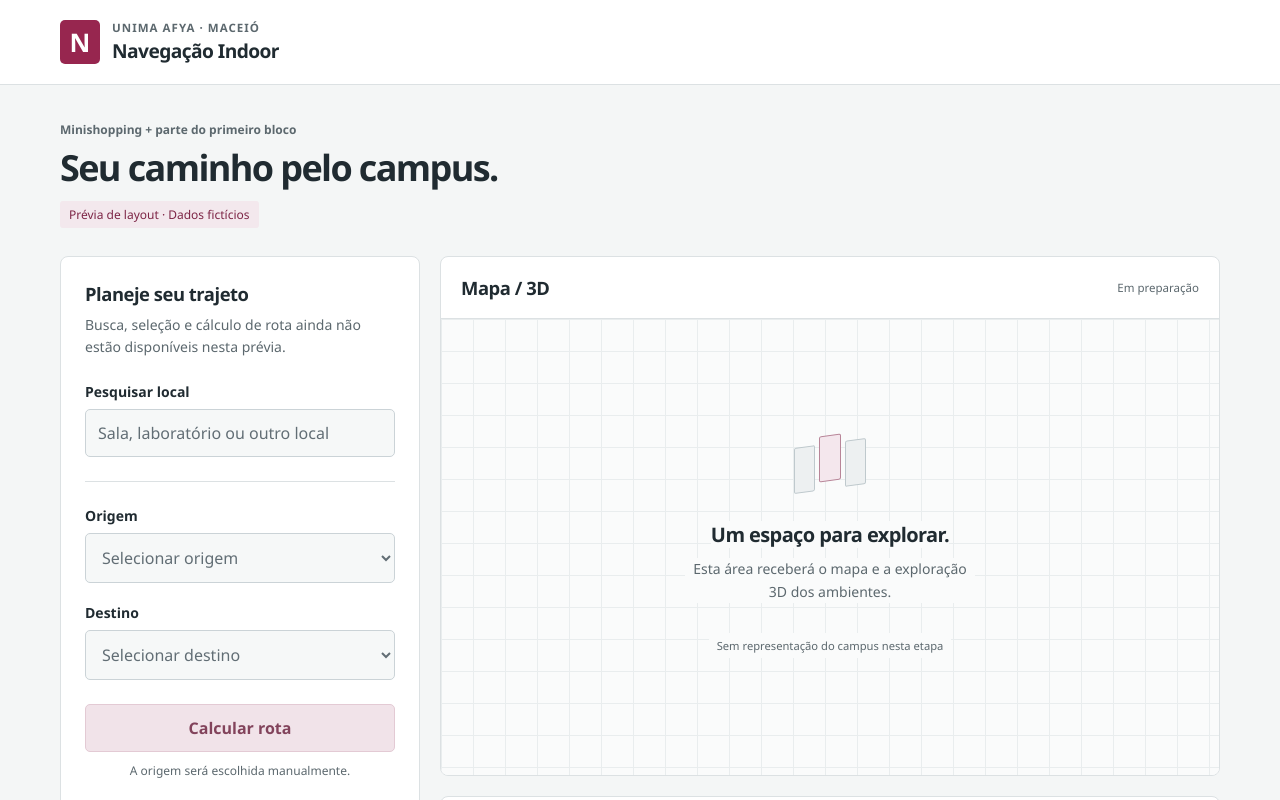
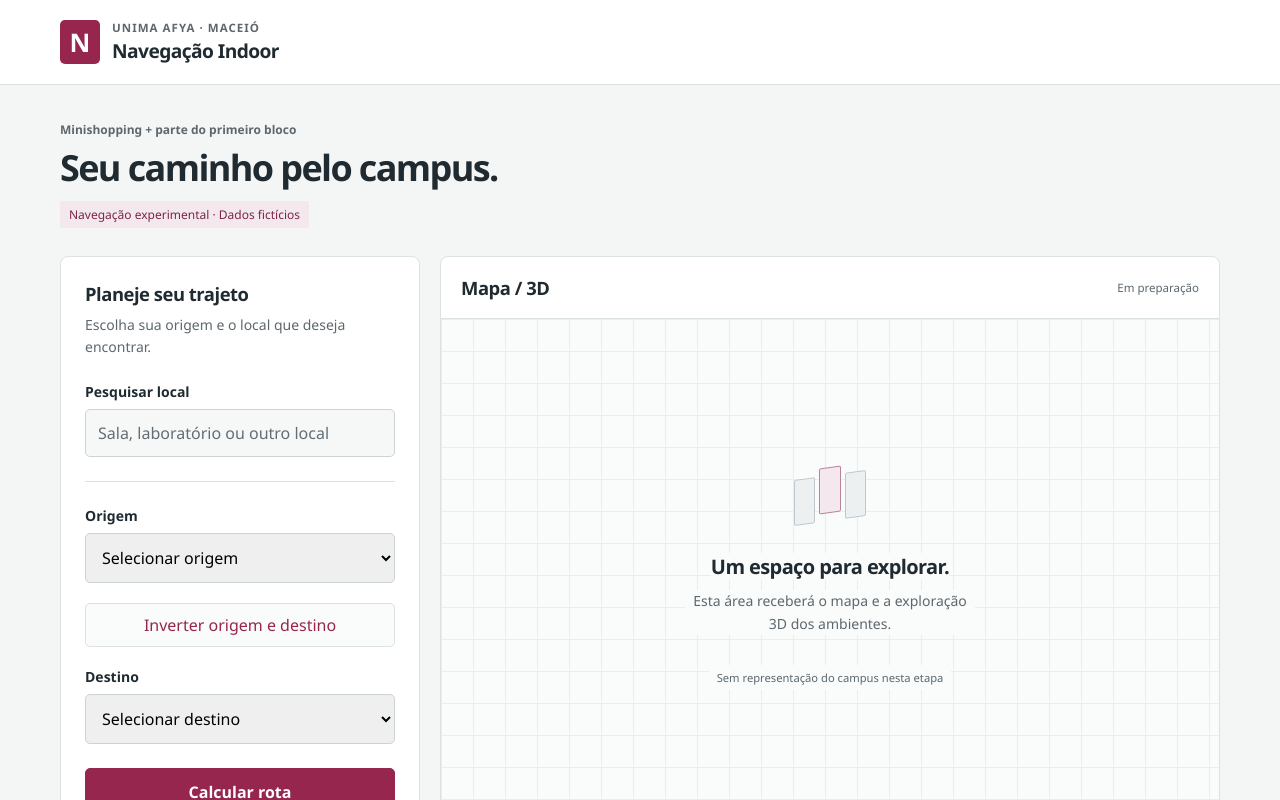
Before and after one commit to Guilhermegg-06/System-indoor, a React (Vite) app: page / in a window 1280 px wide. Shown: the top 800 px of the page. Built offline with nearby package versions, Linux system fonts and the light colour scheme.

Commit message:
feat: controlar origem e destino com validacao e inversao

```diff
--- a/src/App.tsx
+++ b/src/App.tsx
@@ -2,6 +2,30 @@ import { LocationField } from './components/LocationField'
 import { mockLocations } from './data/locations.mock'
 
 export default function App() {
+  const [originId, setOriginId] = useState('')
+  const [destinationId, setDestinationId] = useState('')
+  const [submitted, setSubmitted] = useState(false)
+
+  function changeLocation(field: 'origin' | 'destination', id: string) {
+    if (field === 'origin') setOriginId(id)
+    else setDestinationId(id)
+    setSubmitted(false)
+  }
+
+  function swapLocations() {
+    setOriginId(destinationId)
+    setDestinationId(originId)
+    setSubmitted(false)
+  }
+
+  function calculateRoute() {
+    setSubmitted(true)
+    if (!originId || !destinationId) {
+      document.getElementById(!originId ? 'origin' : 'destination')?.focus()
+      return
+    }
+  }
+
   return (
     <>
       <a className="skip-link" href="#main-content">Ir para o conteúdo</a>
@@ -17,14 +41,14 @@ export default function App() {
         <div className="intro">
           <p className="eyebrow">Minishopping + parte do primeiro bloco</p>
           <p className="intro-title">Seu caminho pelo campus.</p>
-          <p className="preview-label">Prévia de layout · Dados fictícios</p>
+          <p className="preview-label">Navegação experimental · Dados fictícios</p>
         </div>
 
         <div className="workspace">
           <section className="planner panel" aria-labelledby="planner-title">
             <h2 id="planner-title">Planeje seu trajeto</h2>
             <p className="section-description" id="preview-note">
-              Busca, seleção e cálculo de rota ainda não estão disponíveis nesta prévia.
+              Escolha sua origem e o local que deseja encontrar.
             </p>
 
             <div className="search-field">
@@ -38,16 +62,21 @@ export default function App() {
               />
             </div>
 
-            <fieldset className="route-fields" disabled aria-describedby="preview-note">
+            <form onSubmit={event => { event.preventDefault(); calculateRoute() }}>
+            <fieldset className="route-fields" aria-describedby="preview-note">
               <legend>Origem e destino</legend>
-              <LocationField id="origin" label="Origem" locations={mockLocations} />
-              <LocationField id="destination" label="Destino" locations={mockLocations} />
+              <LocationField id="origin" label="Origem" locations={mockLocations} value={originId}
+                onChange={id => changeLocation('origin', id)} error={submitted && !originId ? 'Selecione a origem.' : undefined} />
+              <button className="swap-button" type="button" onClick={swapLocations}>Inverter origem e destino</button>
+              <LocationField id="destination" label="Destino" locations={mockLocations} value={destinationId}
+                onChange={id => changeLocation('destination', id)} error={submitted && !destinationId ? 'Selecione o destino.' : undefined} />
             </fieldset>
 
-            <button className="calculate-button" type="button" disabled aria-describedby="preview-note">
+            <button className="calculate-button" type="submit">
               Calcular rota
             </button>
-            <p className="manual-origin">A origem será escolhida manualmente.</p>
+            </form>
+            <p className="manual-origin">A origem é escolhida manualmente.</p>
 
             <div className="catalog-note">
               <span className="catalog-count">{mockLocations.length.toString().padStart(2, '0')}</span>
@@ -84,3 +113,4 @@ export default function App() {
     </>
   )
 }
+import { useState } from 'react'
--- a/src/components/LocationField.tsx
+++ b/src/components/LocationField.tsx
@@ -4,14 +4,17 @@ interface LocationFieldProps {
   id: 'origin' | 'destination'
   label: string
   locations: readonly Location[]
+  value: string
+  onChange: (id: string) => void
+  error?: string
 }
 
-/** Somente apresentação: a seleção funcional pertence a uma próxima entrega. */
-export function LocationField({ id, label, locations }: LocationFieldProps) {
+export function LocationField({ id, label, locations, value, onChange, error }: LocationFieldProps) {
   return (
     <div className="location-field">
       <label htmlFor={id}>{label}</label>
-      <select id={id} defaultValue="" disabled>
+      <select id={id} value={value} onChange={event => onChange(event.target.value)}
+        aria-invalid={error ? true : undefined} aria-describedby={error ? `${id}-error` : undefined}>
         <option value="">Selecionar {label.toLocaleLowerCase('pt-BR')}</option>
         {locations.map(location => (
           <option key={location.id} value={location.id}>
@@ -19,6 +22,7 @@ export function LocationField({ id, label, locations }: LocationFieldProps) {
           </option>
         ))}
       </select>
+      {error && <p className="field-error" id={`${id}-error`}>{error}</p>}
     </div>
   )
 }
--- a/src/index.css
+++ b/src/index.css
@@ -40,7 +40,11 @@ input:disabled, select:disabled { background: #f6f8f8; color: #626e75; opacity:
 input::placeholder { color: #626e75; opacity: 1; }
 .route-fields { border: 0; padding: 0; margin: 24px 0; display: grid; gap: 20px; min-width: 0; }
 .route-fields legend { position: absolute; width: 1px; height: 1px; padding: 0; overflow: hidden; clip-path: inset(50%); white-space: nowrap; }
-.calculate-button { width: 100%; min-height: 48px; border: 1px solid #e3cad4; border-radius: 5px; background: #f1e3e9; color: #82435b; font-weight: 650; cursor: not-allowed; }
+.calculate-button { width: 100%; min-height: 48px; border: 1px solid var(--accent); border-radius: 5px; background: var(--accent); color: white; font-weight: 650; cursor: pointer; }
+.calculate-button:hover { background: #7d2546; }
+.swap-button { min-height: 44px; padding: 8px 12px; border: 1px solid var(--line); border-radius: 5px; background: #fafbfb; color: var(--accent); cursor: pointer; }
+.field-error { margin-top: 8px; font-size: .875rem; color: #9c233b; }
+select[aria-invalid="true"] { border-color: #9c233b; }
 .manual-origin { text-align: center; font-size: .75rem; color: var(--muted); margin-top: 10px; }
 .catalog-note { display: flex; align-items: center; gap: 12px; border-top: 1px solid var(--line); padding-top: 20px; margin-top: 26px; }
 .catalog-count { font-size: 1.75rem; font-weight: 600; letter-spacing: -.06em; }
```
Also changed, not shown: 2 other files (tests, documents, lock files or other folders).
